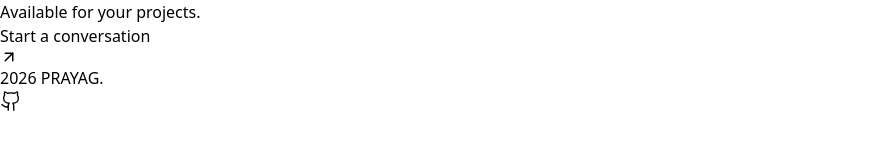
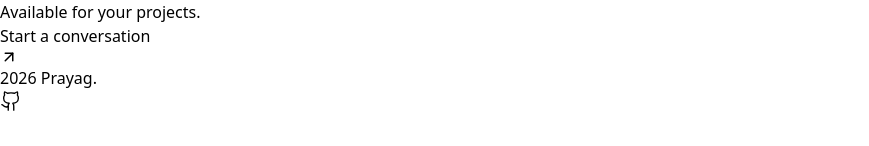
Before and after one commit to dev-prayag/portfolio, a React (Vite) app: page / in a window 1280 px wide. Shown: the part 584-730 px from the top of the page, without its empty margins (0-869 px from the left). Built offline with nearby package versions, Linux system fonts and the light colour scheme; no server answers.

Commit message:
Update Home.jsx

```diff
--- a/src/pages/Home.jsx
+++ b/src/pages/Home.jsx
@@ -374,7 +374,7 @@ export default function Home() {
       </main>
 
       <footer className="py-28 text-center border-t border-zinc-800/10">
-        <p className={`text-[11px] font-mono font-bold tracking-[0.8em] uppercase ${isDark ? 'opacity-20' : 'text-zinc-400'}`}> 2026 PRAYAG.</p>
+        <p className={`text-[11px] font-mono font-bold tracking-[0.8em] uppercase ${isDark ? 'opacity-20' : 'text-zinc-400'}`}> 2026 Prayag.</p>
         <motion.a
     href="https://github.com/dev-prayag"
     target="_blank"
```
